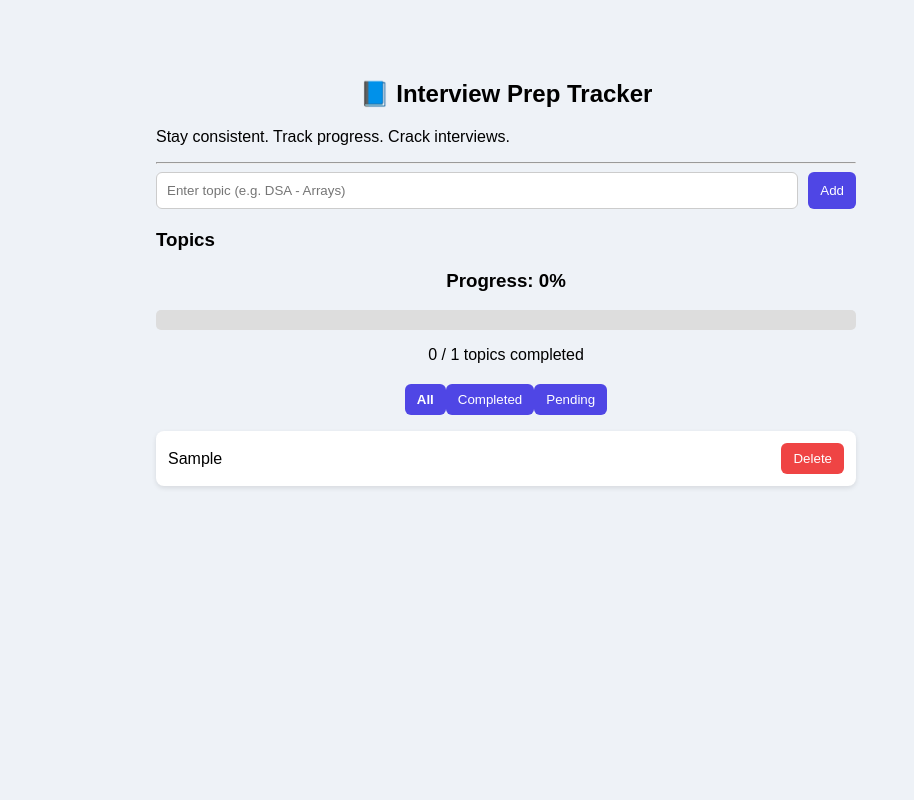
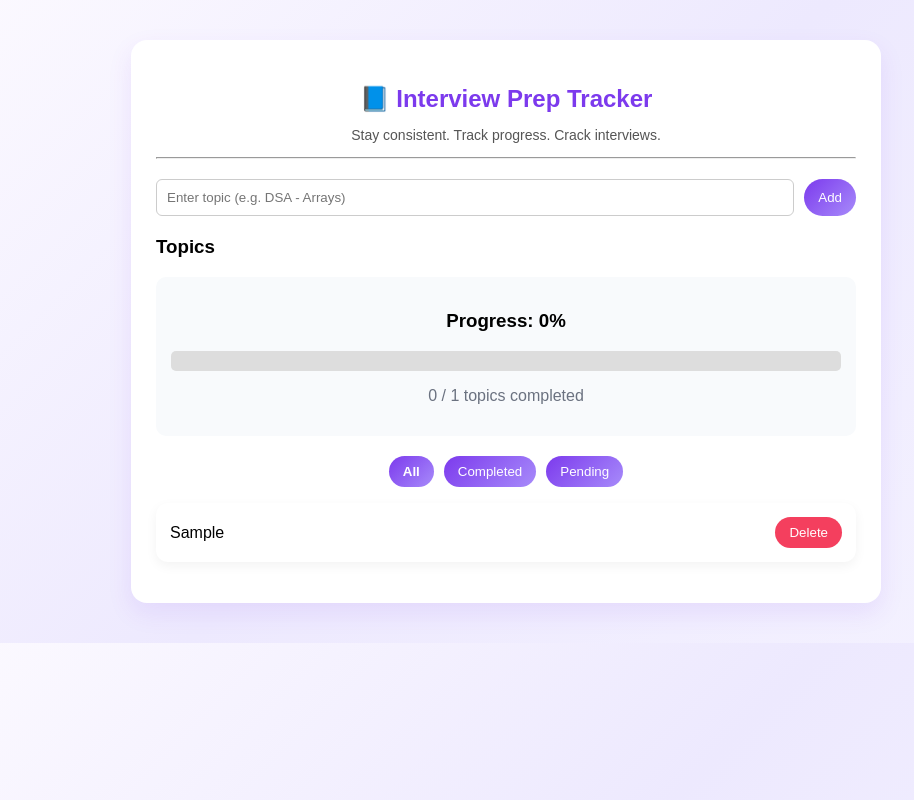
Before and after one commit to ananya-1112/interview-prep-tracker, a React (Vite) app: page / in a window 1280 px wide. Both pictures are taken after typing "Sample" into the empty fields and a click on the button "Add". Shown: the whole page, without its empty margins (134-1048 px from the left). Built offline with nearby package versions, Linux system fonts and the light colour scheme.

Commit message:
Final CSS touch-up

```diff
--- a/src/App.jsx
+++ b/src/App.jsx
@@ -63,7 +63,7 @@ const progress = total === 0 ? 0 : Math.round((completed / total) * 100);
 
       <h3>Topics</h3>
 
-      <div style={{ marginBottom: "20px", textAlign: "center" }}>
+      <div className="progress-box" style={{ marginBottom: "20px", textAlign: "center" }}>
   <h3>Progress: {progress}%</h3>
   <ProgressBar progress={progress} />
   <p>
@@ -71,14 +71,14 @@ const progress = total === 0 ? 0 : Math.round((completed / total) * 100);
   </p>
 </div>
 
-       <div style={{ marginBottom: "15px", textAlign: "center" }}>
+       <div style={{ marginBottom: "15px", textAlign: "center", display: "flex",justifyContent: "center",gap: "10px",}}>
   <button style={{ fontWeight: filter === "all" ? "bold" : "normal" }} onClick={() => setFilter("all")}>All</button>
   <button style={{ fontWeight: filter === "completed" ? "bold" : "normal" }} onClick={() => setFilter("completed")}>Completed</button>
   <button style={{ fontWeight: filter === "pending" ? "bold" : "normal" }} onClick={() => setFilter("pending")}>Pending</button>
 </div>
 
      <ul>
-    {filteredTopics.length === 0 && <p>No topics found 🚀</p>}
+    {filteredTopics.length === 0 && <p style={{ textAlign: "center", marginTop: "20px" }}>No topics found 🚀</p>}
   {filteredTopics.map((topic, index) => (
     <TopicItem
       key={index}
--- a/src/components/Header.jsx
+++ b/src/components/Header.jsx
@@ -1,6 +1,7 @@
+
 function Header() {
   return (
-    <header>
+    <header className="header">
       <h2>📘 Interview Prep Tracker</h2>
       <p>Stay consistent. Track progress. Crack interviews.</p>
       <hr />
--- a/src/components/ProgressBar.jsx
+++ b/src/components/ProgressBar.jsx
@@ -4,7 +4,7 @@ function ProgressBar({ progress }) {
       <div
         style={{
           width: `${progress}%`,
-         background: progress > 70 ? "green" : "orange",
+         background: progress > 70 ? "var(--success)" : "var(--primary)",
           height: "100%",
           borderRadius: "5px",
           transition: "0.3s",
--- a/src/components/TopicItem.jsx
+++ b/src/components/TopicItem.jsx
@@ -15,7 +15,7 @@ function TopicItem({ topic, index, deleteTopic, toggleComplete }) {
   <button
   onClick={() => deleteTopic(index)}
   style={{
-    background: "#ef4444",
+   background: "var(--danger)",
     marginLeft: "10px",
   }}
 >
--- a/src/styles/app.css
+++ b/src/styles/app.css
@@ -1,6 +1,17 @@
+:root {
+  --primary: #7C3AED;
+  --secondary: #A78BFA;
+  --bg: #F5F3FF;
+  --card: #FFFFFF;
+  --text: #2D2D2D;
+  --subtext: #6B7280;
+  --success: #22C55E;
+  --danger: #F43F5E;
+}
+
 body {
   font-family: Arial, sans-serif;
-  background-color: #eef2f7;
+  background: linear-gradient(135deg, #fdfbff, #ede9fe, #f5f3ff);
   margin: 0;
   padding: 0;
 }
@@ -8,11 +19,19 @@ body {
 .container {
   max-width: 700px;
   margin: 40px auto;
-  padding: 20px;
+  padding: 25px;
+  background: var(--card);
+  border-radius: 16px;
+  box-shadow: 0 10px 25px rgba(124, 58, 237, 0.1);
 }
 
 h2 {
   text-align: center;
+  color: var(--primary);
+}
+
+p {
+  color: var(--subtext);
 }
 
 form {
@@ -29,16 +48,18 @@ input {
 }
 
 button {
-  padding: 8px 12px;
+  padding: 8px 14px;
   border: none;
-  border-radius: 6px;
-  background-color: #4f46e5;
+  border-radius: 20px;
+  background: linear-gradient(135deg, var(--primary), var(--secondary));
   color: white;
   cursor: pointer;
+  transition: 0.2s ease;
 }
 
 button:hover {
-  background-color: #4338ca;
+  transform: translateY(-1px);
+  box-shadow: 0 4px 12px rgba(124, 58, 237, 0.3);
 }
 
 
@@ -48,12 +69,38 @@ ul {
 }
 
 li {
-  background: white;
-  margin-bottom: 10px;
-  padding: 12px;
-  border-radius: 8px;
+  background: var(--card);
+  margin-bottom: 12px;
+  padding: 14px;
+  border-radius: 12px;
   display: flex;
   justify-content: space-between;
   align-items: center;
-  box-shadow: 0 2px 5px rgba(0, 0, 0, 0.1);
+  box-shadow: 0 4px 12px rgba(0, 0, 0, 0.05);
+  transition: 0.2s;
 }
+
+li:hover {
+  transform: scale(1.01);
+}
+
+.header {
+  text-align: center;
+  margin-bottom: 20px;
+}
+
+.header h2 {
+  margin-bottom: 5px;
+}
+
+.header p {
+  color: #555;
+  font-size: 14px;
+}
+
+.progress-box {
+  background: #f8fafc;
+  padding: 15px;
+  border-radius: 10px;
+  margin-bottom: 20px;
+}
```
